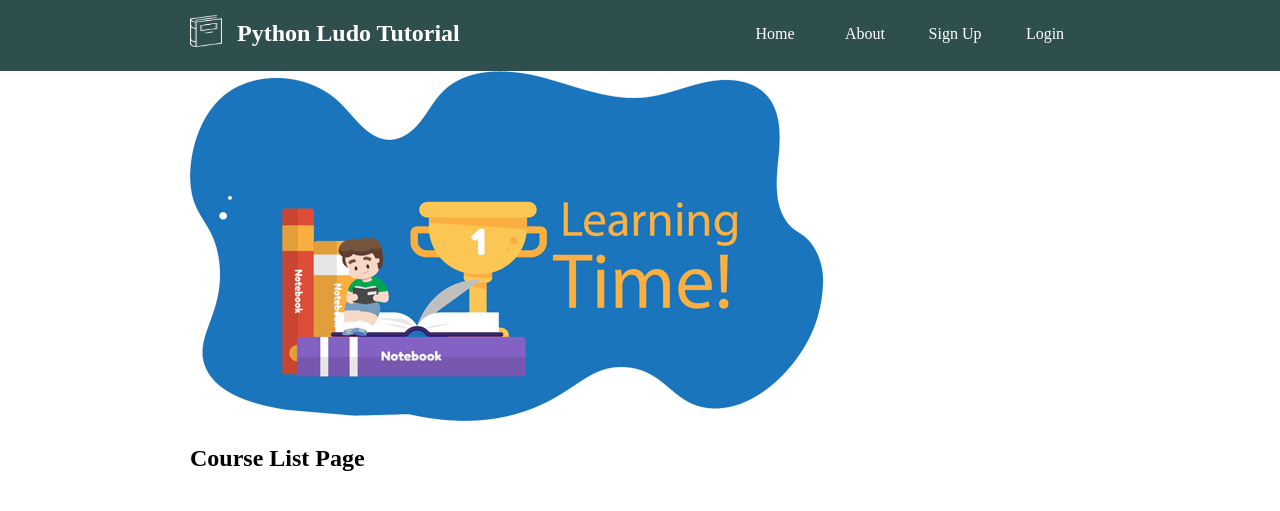
After one commit to LudoNZ/IT6006_Project, a Django app: page /course/courses/list/ in a window 1280 px wide. The commit adds this page. Shown: the top 511 px of the page. Run offline with Django 4.2, Linux system fonts and the light colour scheme; data that the repository does not hold is empty.

Commit message:
Course Templates List and detail View

```diff
--- a/GroupDjango/GroupDjango/urls.py
+++ b/GroupDjango/GroupDjango/urls.py
@@ -22,5 +22,6 @@
     path("", include("pages.urls")),
     path("accounts/", include("accounts.urls")),
     path("accounts/", include("django.contrib.auth.urls")),
+    path('course/', include("courses.urls")),
     path("", TemplateView.as_view(template_name="home.html"), name="home"),
 ]
--- /dev/null
+++ b/GroupDjango/courses/templates/courses/course_list.html
@@ -0,0 +1,27 @@
+{% extends "base.html" %}
+
+
+{% block title %}
+    Course List
+{% endblock title %}
+
+
+{% block content %}
+
+    <h1>Course List Page</h1>
+
+   <section>
+        <ul>
+        {% for course in course_list %}
+
+            <li>
+                <a href="{% url 'course_detail' course.pk %}">
+                    {{ course.name }}
+                </a>
+            </li>
+
+        {% endfor %}
+        </ul>
+    </section>
+
+{% endblock content %}
--- /dev/null
+++ b/GroupDjango/courses/urls.py
@@ -0,0 +1,7 @@
+from django.urls import path
+from .views import *
+
+urlpatterns = [
+    path("courses/list/", CourseListView.as_view(), name="course_list"),
+     path("courses/<int:pk>/", CourseDetailView.as_view(), name="course_detail"),
+]
--- a/GroupDjango/courses/views.py
+++ b/GroupDjango/courses/views.py
@@ -1,3 +1,13 @@
 from django.shortcuts import render
+from django.views.generic import ListView, DetailView
+
+from .models import Course
 
 # Create your views here.
+class CourseDetailView(DetailView):
+    model = Course
+    template_name = "courses/course_detail.html"
+
+class CourseListView(ListView):
+    model = Course
+    template_name = "courses/course_list.html"
--- a/GroupDjango/templates/base.html
+++ b/GroupDjango/templates/base.html
@@ -18,6 +18,7 @@
                 <div style="float:left;"><div style="float:left;margin-top:15px"><img src="{% static 'images/book_white.png' %}" alt="Girl in a jacket" width="32" height="32"></div><div style="float:left;margin-left:15px"><h2>Python Ludo Tutorial</h2></div></div>
                 <div class="buttonbox">
                     {% if user.is_authenticated %}
+                        <a href="{% url 'course_list' %}"><div class="navbutton">Courses</div></a>
                         <a href="{% url 'logout' %}"><div class="navbutton">Logout</div></a>
                     {% else %}
                         <a href="{% url 'login' %}"><div class="navbutton">Login</div></a>
```
Also changed, not shown: GroupDjango/courses/templates/courses/course_detail.html (added, +23 -0 lines), GroupDjango/accounts/migrations/0001_initial.py (added), GroupDjango/courses/migrations/0001_initial.py (added).
